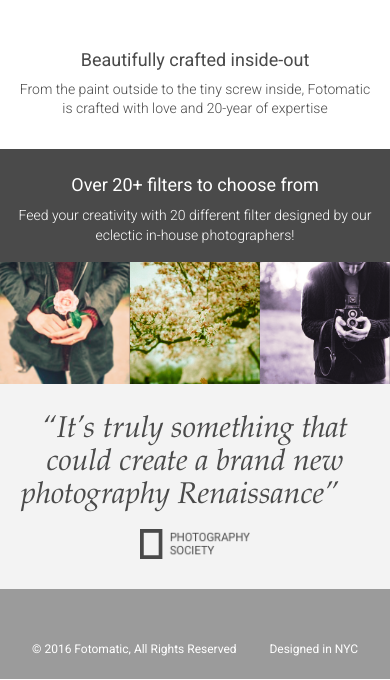
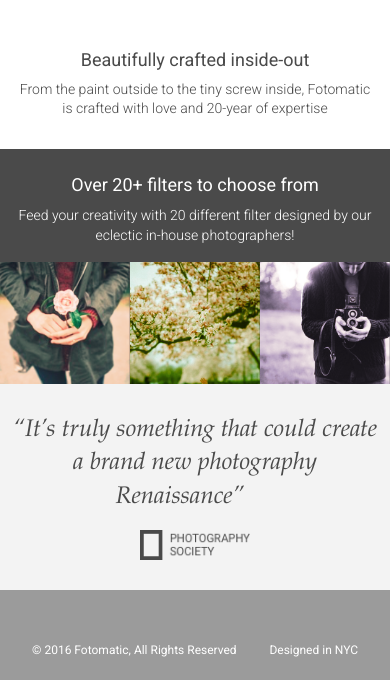
Before and after one commit to racheleeva/fotomatic, a plain HTML site: page index.html in a window 390 px wide. Shown: the part 1025-1705 px from the top of the page. Drawn offline with Linux system fonts and the light colour scheme; a web font is replaced by a local one.

Commit message:
Fix Phone styles.

```diff
--- a/resources/css/style.css
+++ b/resources/css/style.css
@@ -378,7 +378,7 @@ header .mobile {
     padding: 1.875rem .625rem;
   }
 
-  #quotes-section quote {
+  #quotes-section .quote {
     font-size: 1.5rem;
     line-height: 1.4;
   }
```
